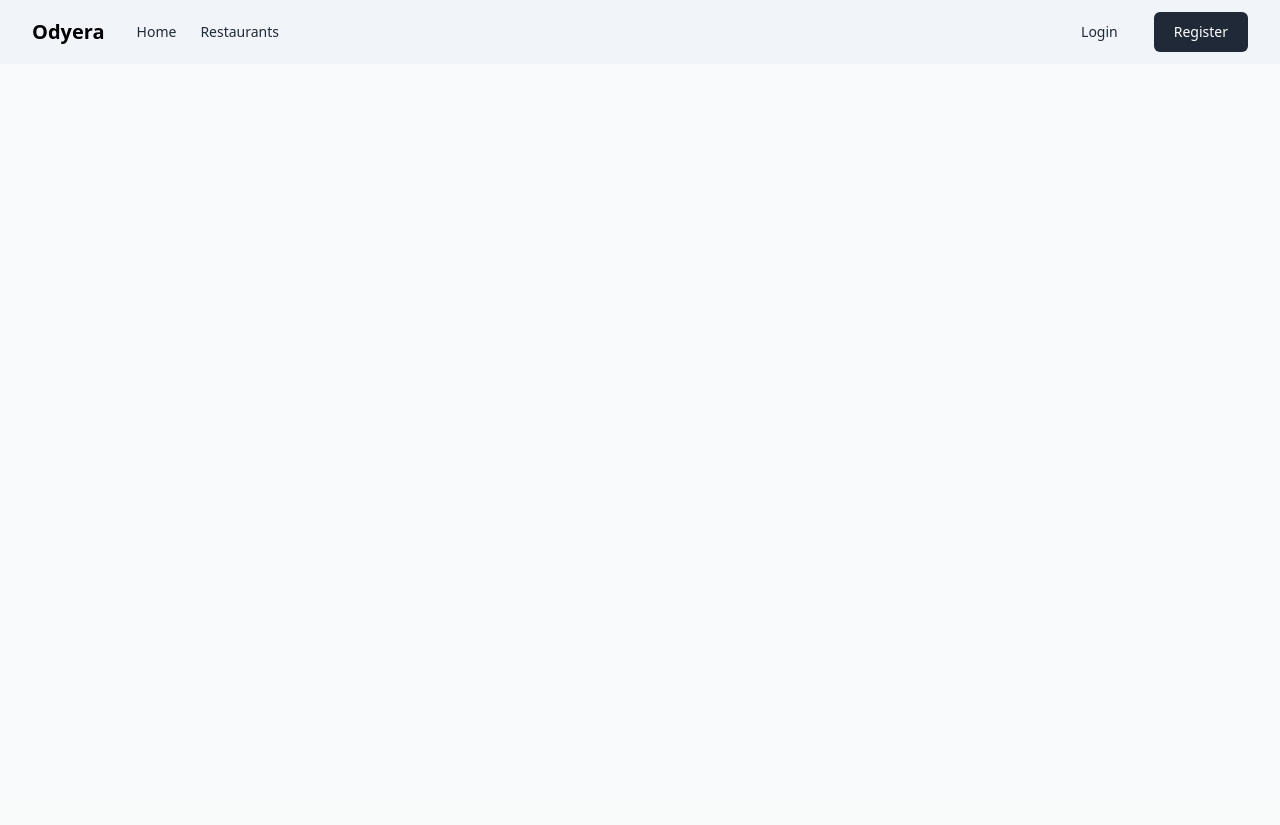
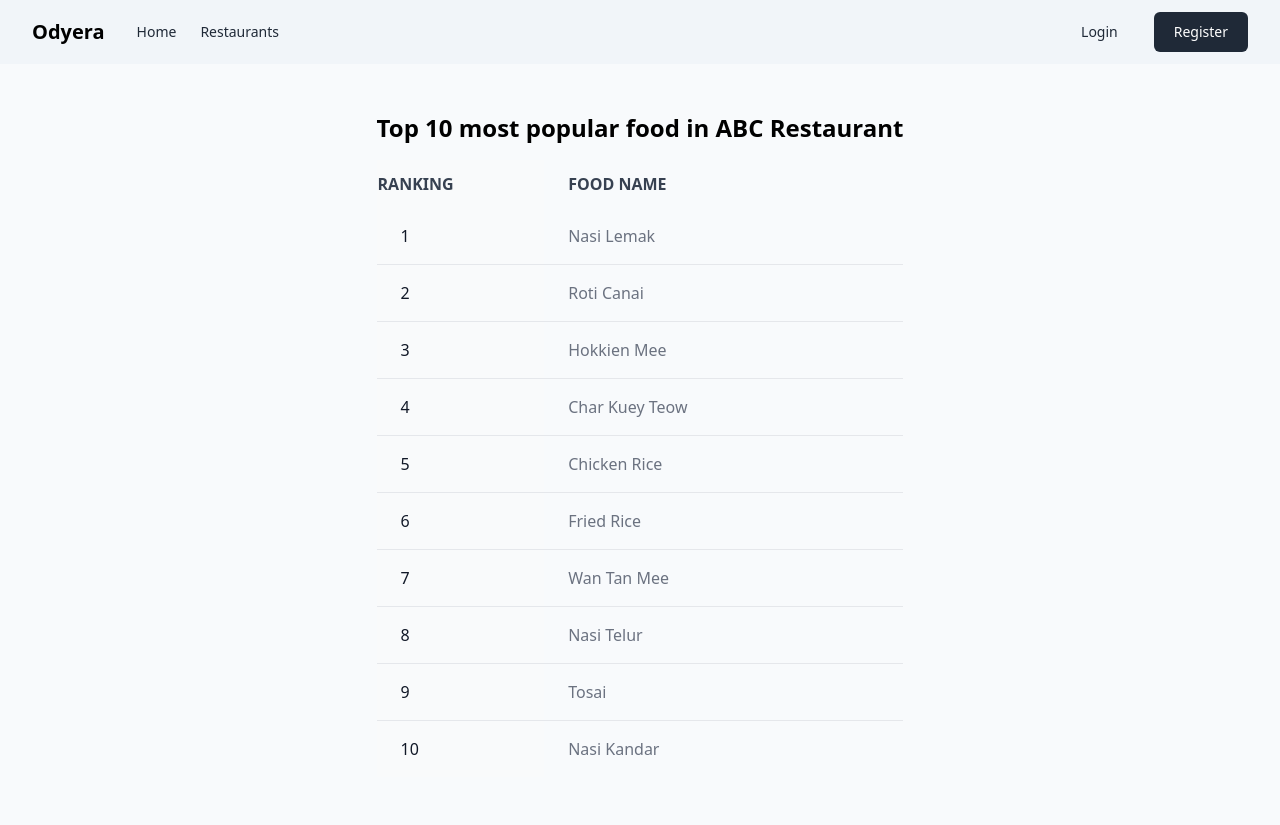
Before and after one commit to chuunfaii/odyera, a Django app: page /foodTrend_particular in a window 1280 px wide. Before the commit the page ends 52 px from the top, so only its background shows below. Run offline with Django 4.2, Linux system fonts and the light colour scheme; some libraries are stand-ins or nearby versions.

Commit message:
foodTrend_particular UI done

```diff
--- a/client/templates/client/foodTrend_particular.html
+++ b/client/templates/client/foodTrend_particular.html
@@ -1 +1,115 @@
 {% extends "base.html" %}
+
+{% block content%}
+
+<div class="mx-auto py-12">
+    <h1 class="text-2xl font-bold mb-4">Top 10 most popular food in ABC Restaurant</h1>
+    <table class="w-full text-base  text-left text-gray-500 dark:text-gray-400">
+        <thead class="text-base text-gray-700 uppercase dark:text-gray-400">
+            <tr>
+                <th scope="col" class="py-3 bg-gray-50 dark:bg-gray-800">
+                    Ranking
+                </th>
+                <th scope="col" class="py-3 px-6">
+                    Food Name
+                </th>
+
+            </tr>
+        </thead>
+        <tbody>
+            <tr class="border-b border-gray-200 dark:border-gray-700">
+                <th scope="row" class="py-4 px-6 font-medium text-gray-900 whitespace-nowrap bg-gray-50 dark:text-white dark:bg-gray-800">
+                    1
+                </th>
+                <td class="py-4 px-6">
+                    Nasi Lemak
+                </td>
+
+            </tr>
+            <tr class="border-b border-gray-200 dark:border-gray-700">
+                <th scope="row" class="py-4 px-6 font-medium text-gray-900 whitespace-nowrap bg-gray-50 dark:text-white dark:bg-gray-800">
+                    2
+                </th>
+                <td class="py-4 px-6">
+                    Roti Canai
+                </td>
+
+            </tr>
+            <tr class="border-b border-gray-200 dark:border-gray-700">
+                <th scope="row" class="py-4 px-6 font-medium text-gray-900 whitespace-nowrap bg-gray-50 dark:text-white dark:bg-gray-800">
+                    3
+                </th>
+                <td class="py-4 px-6">
+                    Hokkien Mee
+                </td>
+
+            </tr>
+            <tr class="border-b border-gray-200 dark:border-gray-700">
+                <th scope="row" class="py-4 px-6 font-medium text-gray-900 whitespace-nowrap bg-gray-50 dark:text-white dark:bg-gray-800">
+                    4
+                </th>
+                <td class="py-4 px-6">
+                    Char Kuey Teow
+                </td>
+
+            </tr>
+            <tr class="border-b border-gray-200 dark:border-gray-700">
+                <th scope="row" class="py-4 px-6 font-medium text-gray-900 whitespace-nowrap bg-gray-50 dark:text-white dark:bg-gray-800">
+                    5
+                </th>
+                <td class="py-4 px-6">
+                    Chicken Rice
+                </td>
+
+            </tr>
+            <tr class="border-b border-gray-200 dark:border-gray-700">
+                <th scope="row" class="py-4 px-6 font-medium text-gray-900 whitespace-nowrap bg-gray-50 dark:text-white dark:bg-gray-800">
+                    6
+                </th>
+                <td class="py-4 px-6">
+                    Fried Rice
+                </td>
+
+            </tr>
+            <tr class="border-b border-gray-200 dark:border-gray-700">
+                <th scope="row" class="py-4 px-6 font-medium text-gray-900 whitespace-nowrap bg-gray-50 dark:text-white dark:bg-gray-800">
+                    7
+                </th>
+                <td class="py-4 px-6">
+                    Wan Tan Mee
+                </td>
+
+            </tr>
+            <tr class="border-b border-gray-200 dark:border-gray-700">
+                <th scope="row" class="py-4 px-6 font-medium text-gray-900 whitespace-nowrap bg-gray-50 dark:text-white dark:bg-gray-800">
+                    8
+                </th>
+                <td class="py-4 px-6">
+                    Nasi Telur
+                </td>
+
+            </tr>
+            <tr class="border-b border-gray-200 dark:border-gray-700">
+                <th scope="row" class="py-4 px-6 font-medium text-gray-900 whitespace-nowrap bg-gray-50 dark:text-white dark:bg-gray-800">
+                    9
+                </th>
+                <td class="py-4 px-6">
+                    Tosai
+                </td>
+
+            </tr>
+            <tr>
+                <th scope="row" class="py-4 px-6 font-medium text-gray-900 whitespace-nowrap bg-gray-50 dark:text-white dark:bg-gray-800">
+                    10
+                </th>
+                <td class="py-4 px-6">
+                    Nasi Kandar
+                </td>
+
+            </tr>
+        </tbody>
+    </table>
+
+   </div>
+
+{% endblock %}
```
